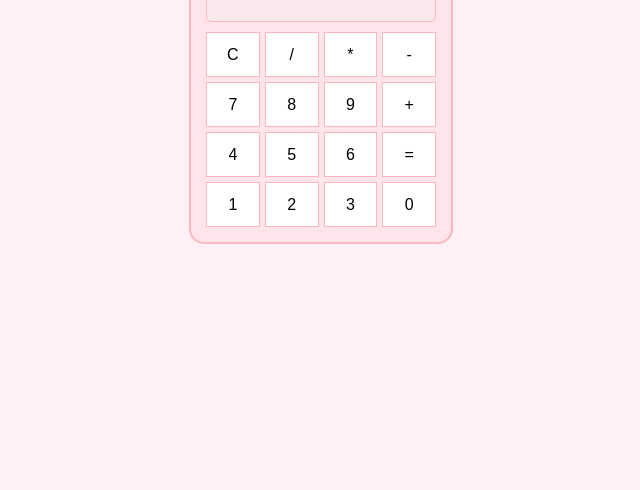
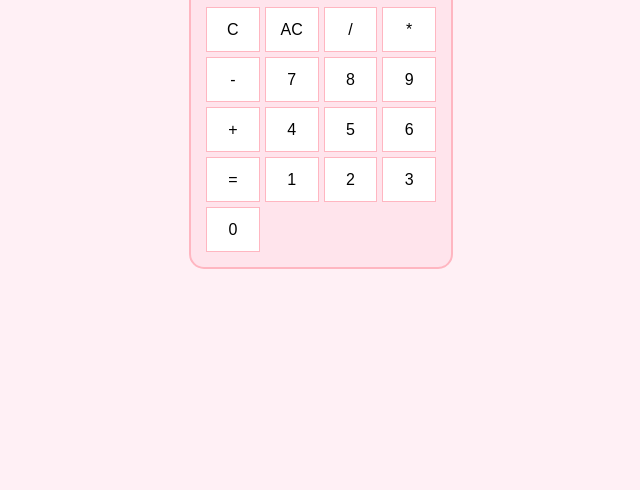
Before and after one commit to paudelsandhya/Calculator-Bait, a plain HTML site: page index.html in a window 1280 px wide. Shown: the part 326-816 px from the top of the page, without its empty margins (319-959 px from the left). Drawn offline with Linux system fonts and the light colour scheme.

Commit message:
just a button

```diff
--- a/index.html
+++ b/index.html
@@ -15,6 +15,7 @@
   <div class="buttons">
 
     <button onclick="clr()">C</button>
+    <button onclick="clearLast()">AC</button>
     <button onclick="add('/')">/</button>
     <button onclick="add('*')">*</button>
     <button onclick="add('-')">-</button>
```
